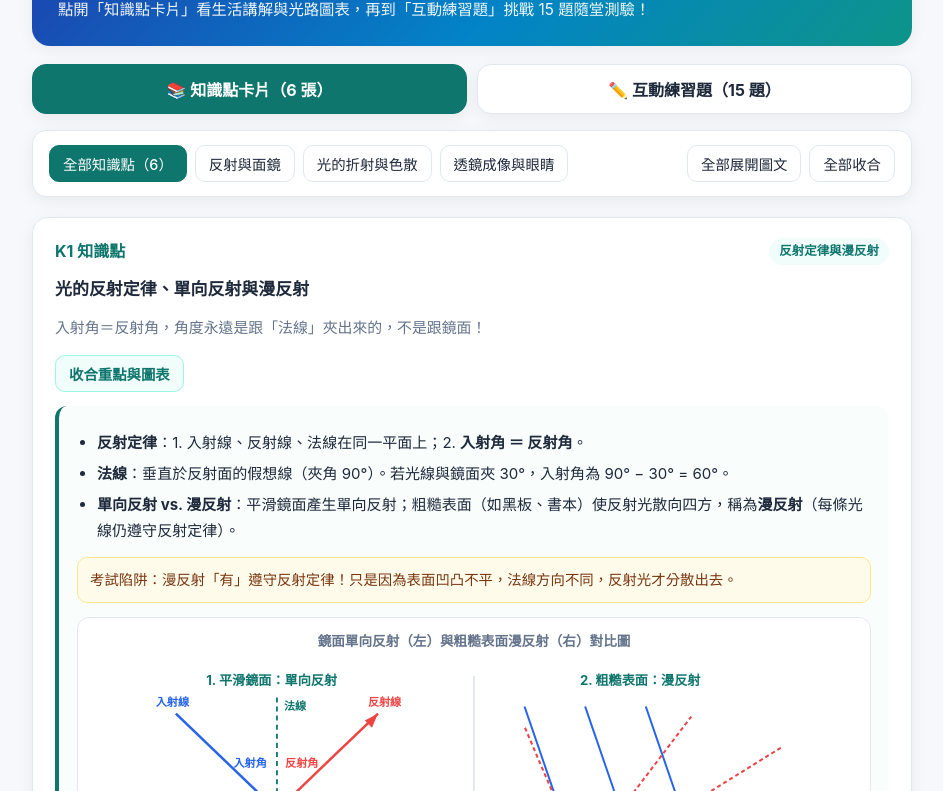
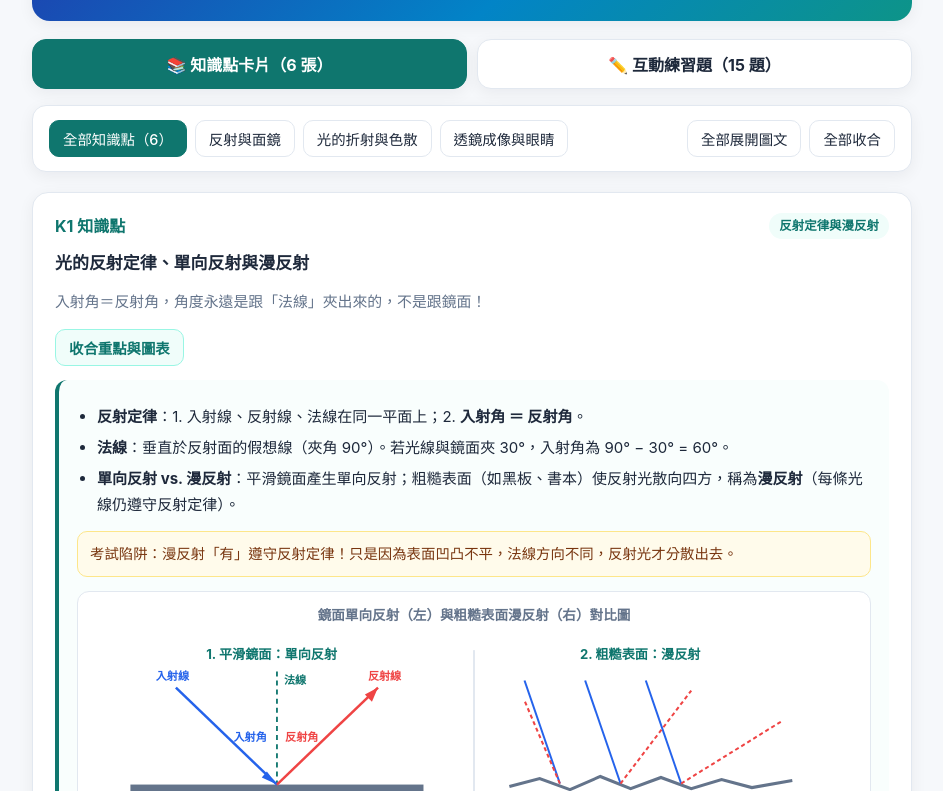
Before and after one commit to yenzichun/Janiya, a plain HTML site: page 反射折射,面鏡與透鏡.html in a window 1280 px wide. Shown: the part 154-945 px from the top of the page, without its empty margins (168-1111 px from the left). Drawn offline with Linux system fonts and the light colour scheme.

Commit message:
deletion

```diff
--- a/反射折射,面鏡與透鏡.html
+++ b/反射折射,面鏡與透鏡.html
@@ -402,7 +402,6 @@
 
     <header>
       <h1>國二理化｜光的反射與折射、面鏡與透鏡成像</h1>
-      <p>點開「知識點卡片」看生活講解與光路圖表，再到「互動練習題」挑戰 15 題隨堂測驗！</p>
     </header>
 
     <div class="mode-switch">
```
